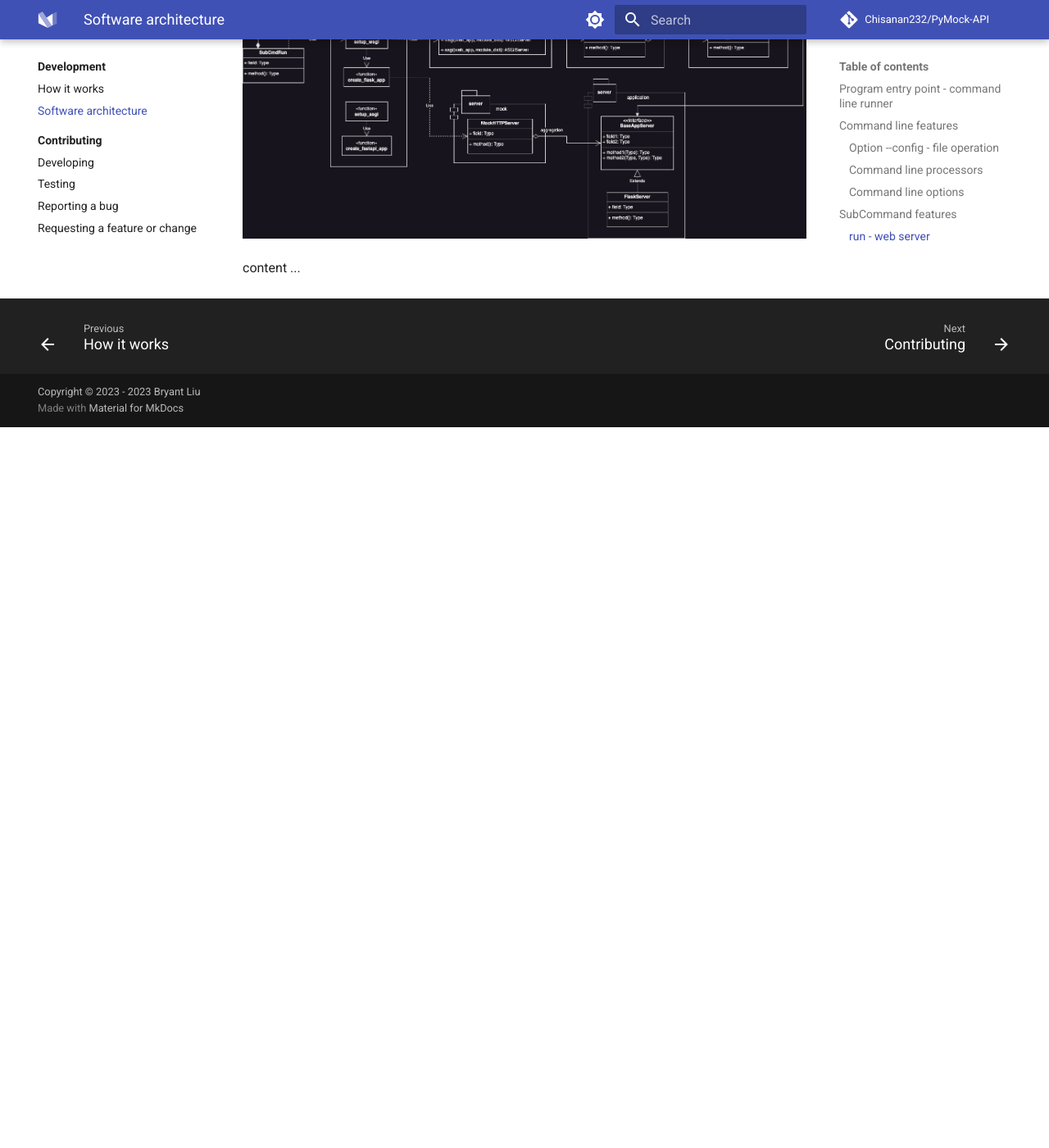
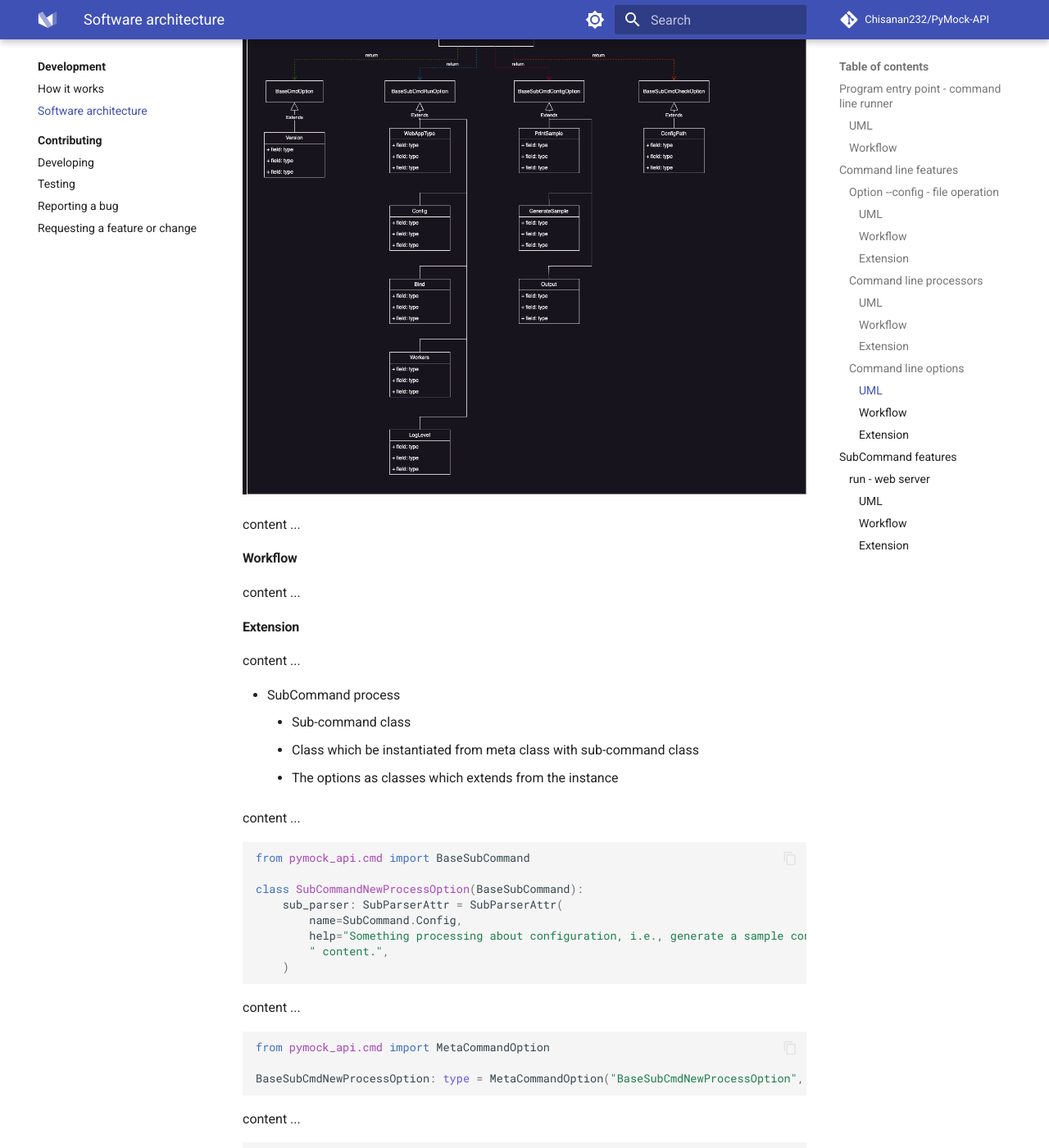
Before and after one commit to Chisanan232/PyMock-Server, an MkDocs documentation site: the page built from docs/development/software-architecture.md, in a window 1280 px wide and 1400 px high, scrolled down 4490 px. Shown: the whole window at 82% size. Built offline with MkDocs 1.6.1 and Material for MkDocs 9.7.7, drawn with Linux system fonts in a browser that asks for light colours; comment, search, counter and statistics services are not loaded; before the commit the page ends 5011 px from its top, so only the background shows below that; some of the changed text lies outside the part shown.

Commit message:
Add more sections to explain more details.

````diff
--- a/docs/development/software-architecture.md
+++ b/docs/development/software-architecture.md
@@ -7,9 +7,15 @@ content ...
 
 content ...
 
+### UML
+
 ![software architecture - command runner]
 
 [software architecture - command runner]: ../../images/development/cmd_runner_software_architecture.drawio.png
+
+content ...
+
+### Workflow
 
 content ...
 
@@ -22,9 +28,33 @@ content ...
 
 content ...
 
+#### UML
+
 ![software architecture - operation with file]
 
 [software architecture - operation with file]: ../../images/development/file_operatrions_software_architecture.drawio.png
+
+content ...
+
+#### Workflow
+
+content ...
+
+#### Extension
+
+content ...
+
+* File operation
+
+content ...
+
+```python
+from pymock_api._utils.file_opt import _BaseFileOperation
+
+class JSON(_BaseFileOperation):
+    def read(self):
+        return
+```
 
 content ...
 
@@ -33,9 +63,33 @@ content ...
 
 content ...
 
+#### UML
+
 ![software architecture - command line processor]
 
 [software architecture - command line processor]: ../../images/development/cmd_ps_software_architecture.drawio.png
+
+content ...
+
+#### Workflow
+
+content ...
+
+#### Extension
+
+content ...
+
+* SubCommand process
+
+content ...
+
+```python
+from pymock_api.cmd_ps import BaseCommandProcessor
+
+class SubCmdNewProcess(BaseCommandProcessor):
+    def read(self):
+        return
+```
 
 content ...
 
@@ -44,9 +98,55 @@ content ...
 
 content ...
 
+#### UML
+
 ![software architecture - command line options]
 
 [software architecture - command line options]: ../../images/development/cmd_options_software_architecture.drawio.png
+
+content ...
+
+#### Workflow
+
+content ...
+
+#### Extension
+
+content ...
+
+* SubCommand process
+    * Sub-command class
+    * Class which be instantiated from meta class with sub-command class
+    * The options as classes which extends from the instance
+
+content ...
+
+```python
+from pymock_api.cmd import BaseSubCommand
+
+class SubCommandNewProcessOption(BaseSubCommand):
+    sub_parser: SubParserAttr = SubParserAttr(
+        name=SubCommand.Config,
+        help="Something processing about configuration, i.e., generate a sample configuration or validate configuration"
+        " content.",
+    )
+```
+
+content ...
+
+```python
+from pymock_api.cmd import MetaCommandOption
+
+BaseSubCmdNewProcessOption: type = MetaCommandOption("BaseSubCmdNewProcessOption", (SubCommandRunOption,), {})
+```
+
+content ...
+
+```python
+class SubCmdNewProcess(BaseCommandProcessor):
+    def read(self):
+        return
+```
 
 content ...
 
@@ -60,8 +160,68 @@ content ...
 
 content ...
 
+#### UML
+
 ![software architecture - web server with sgi server]
 
 [software architecture - web server with sgi server]: ../../images/development/server_software_architecture.drawio.png
 
 content ...
+
+#### Workflow
+
+content ...
+
+#### Extension
+
+content ...
+
+* Web server
+    * Server implementation from Python web framework
+    * Server gateway interface (a.k.a SGI) server
+
+content ...
+
+* BaseAppServer
+* BaseSGIServer
+* BaseCommandOption
+
+content ...
+
+* BaseAppServer
+
+content ...
+
+```python
+from pymock_api.server.application import BaseAppServer
+
+class FooWebLibrary(BaseAppServer):
+    def read(self):
+        return
+```
+
+* BaseSGIServer
+
+content ...
+
+```python
+from pymock_api.server.sgi.cmd import BaseSGIServer
+
+class FooSGIServerCmd(BaseSGIServer):
+    def read(self):
+        return
+```
+
+* BaseCommandOption
+
+content ...
+
+```python
+from pymock_api.server.sgi.cmdoption import BaseCommandOption
+
+class FooWebSGIServerCmdOption(BaseCommandOption):
+    def read(self):
+        return
+```
+
+content ...
````
